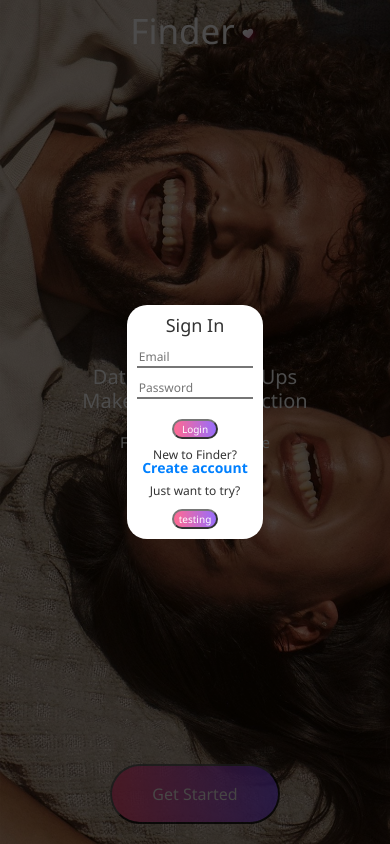
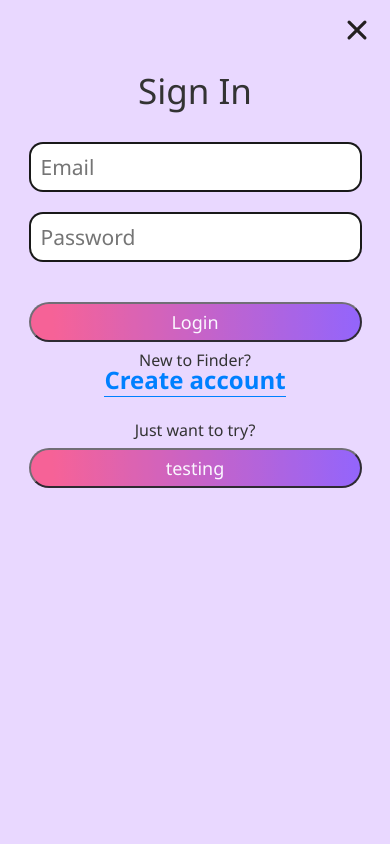
Before and after one commit to evvgenchik/Dating-app, a React (Vite) app in the folder client/: page / in a window 390 px wide. Both pictures are taken after a click on the button "Get Started". Built offline with nearby package versions, Linux system fonts and the light colour scheme; no server answers.

Commit message:
improve login modal and home

```diff
--- a/client/src/components/Login/Login.tsx
+++ b/client/src/components/Login/Login.tsx
@@ -65,6 +65,10 @@ const Login = ({ modalActive, setModalActive, setIsLoading }) => {
   const handleChange = (e: ChangeEvent<HTMLInputElement>) => {
     const { value, name } = e.target;
 
+    console.log(value);
+    console.log(name);
+
+
     setAuthData((prevState) => ({
       ...prevState,
       [name]: value,
@@ -80,18 +84,21 @@ const Login = ({ modalActive, setModalActive, setIsLoading }) => {
               Authorization successfull
               <img className='check-mark' src={checkRed} alt='check mark' />
             </h2>
+
             <h3 className='success-text'>
-              Welocome, <span className={styles.name}>{user.firstName}</span>!
+              Welcome, <span className={styles.name}>{user.firstName}</span>!
               <p>Hope you are enjoy our app</p>
             </h3>
           </div>
         ) : (
           <div className={styles.login}>
             <h2 className={styles.modalTitle}>Sign In</h2>
+
             <form
               onSubmit={(e) => handleSubmit(e)}
               className={styles.modalfrom}
-            >
+              >
+
               <label className={styles.modallabel}>
                 <input
                   className={styles.modalinput}
@@ -100,8 +107,9 @@ const Login = ({ modalActive, setModalActive, setIsLoading }) => {
                   name='email'
                   value={authData.email}
                   onChange={handleChange}
-                />
+                  />
               </label>
+
               <label className={styles.modallabel}>
                 <input
                   className={styles.modalinput}
@@ -110,33 +118,37 @@ const Login = ({ modalActive, setModalActive, setIsLoading }) => {
                   name='password'
                   value={authData.password}
                   onChange={handleChange}
-                />
+                  />
               </label>
               <span className={styles.error}>{authError}</span>
+
               <MyButton type='submit' className='modal-btn'>
                 Login
               </MyButton>
             </form>
-            <p className={styles.modalSignup}>
+
+            <div className={styles.modalSignup}>
               New to Finder?
               <br />
+
               <NavLink className={styles.createAcc} to='signup'>
                 Create account
               </NavLink>
-            </p>
-            <p className={styles.modalSignup}>
-              Just want to try?
-              <br />
-              <br />
+            </div>
+
+            <div className={styles.modalTesting}>
+              <p className={styles.testingText}>Just want to try?</p>
+
               <MyButton
-                onClick={(e: FormEvent<HTMLFormElement>) =>
-                  handleSubmit(e, true)
+                onClick={
+                  (e: FormEvent<HTMLFormElement>) =>
+                    handleSubmit(e, true)
                 }
                 className='modal-btn'
-              >
+                >
                 testing
               </MyButton>
-            </p>
+            </div>
           </div>
         )}
       </Modal>
--- a/client/src/components/Login/login.module.scss
+++ b/client/src/components/Login/login.module.scss
@@ -1,3 +1,4 @@
+
 .modalTitle {
   font-size: 40rem;
 }
@@ -7,22 +8,34 @@
   flex-direction: column;
   gap: 20rem;
   align-items: center;
-}
 
-.modalinput {
-  outline: 0;
-  border-width: 0 0 2px;
-  width: 100%;
+  .modallabel {
+    width: 100%;
+  }
 
-  &:focus {
-    border-color: blueviolet;
+  .modalinput {
+    outline: 0;
+    border: 2rem solid rgba(0,0,0,.9);
+    border-radius: 7rem;
+    padding-left: 10rem;
+    width: 300rem;
+    height: 40rem;
+
+    &:focus {
+      border-color: blueviolet;
+    }
   }
 }
 
 .createAcc {
   color: #0080ff;
+  border-bottom: 1rem solid #0080ff;
   font-size: 24rem;
-  font-weight: 600
+  font-weight: 600;
+
+  &:hover {
+    opacity: 0.6;
+  }
 }
 
 .login {
@@ -31,6 +44,7 @@
   gap: 30rem;
   padding: 20rem;
   font-size: 18rem;
+  width: 100%;
 }
 
 .error {
@@ -51,7 +65,7 @@
     font-size: 16rem;
 
     .createAcc {
-      font-size: 18rem;
+      font-size: 20rem;
     }
 
     .modalTitle {
@@ -60,6 +74,10 @@
 
     .modalfrom {
       gap: 15rem;
+
+      .modalinput {
+        width: 250rem;
+      }
     }
 
     .error {
@@ -69,24 +87,40 @@
   }
 }
 
-@media (max-width:576px) {
+@media (max-width:586px) {
   .login {
     display: flex;
     flex-direction: column;
     gap: 10rem;
     padding: 10rem;
-    font-size: 12rem;
-
-    .createAcc {
-      font-size: 14rem;
-    }
 
     .modalTitle {
-      font-size: 18rem;
+      font-size: 35rem;
     }
 
     .modalfrom {
-      gap: 10rem;
+      margin-top: 20rem;
+      gap: 20rem;
+
+
+      .modalinput {
+        border-radius: 14rem;
+        height: 50rem;
+        width: 90%;
+        font-size: 21rem;
+      }
+    }
+
+    .createAcc {
+      font-size: 24rem;
+    }
+
+    .modalTesting {
+      margin-top: 20rem;
+
+      .testingText {
+        margin-bottom: 10rem;
+      }
     }
   }
 }
--- a/client/src/components/Modal/Modal.module.scss
+++ b/client/src/components/Modal/Modal.module.scss
@@ -23,8 +23,8 @@
   text-align: center;
   transform: scale(0);
   border-radius: 20rem;
-  background-color: #fff;
-  width: 35vw;
+  background-color: #e9d8ff;
+  width: 400rem;
   transition: 0.8s all;
 }
 
@@ -32,17 +32,42 @@
   transform: scale(1);
 }
 
-
 .closeButton {
   position: absolute;
-  top: 3%;
+  top: 10rem;
   right: 2%;
   width: 7%;
   cursor: pointer;
   border: none;
   background-color: transparent;
+  width: 40rem;
 
   .closeButtonImg {
     width: 100%;
   }
 }
+
+@media (max-width:768px) {
+  .content {
+    width: 300rem;
+
+    .closeButton {
+      width: 30rem;
+    }
+  }
+}
+
+@media (max-width:586px) {
+  .content {
+    display: flex;
+    justify-content: center;
+    width: 100%;
+    height: 100%;
+    padding-top: 60rem;
+    border-radius: 0;
+
+    .closeButton {
+      width: 50rem;
+    }
+  }
+}
--- a/client/src/components/UI/Button/MyButton.module.scss
+++ b/client/src/components/UI/Button/MyButton.module.scss
@@ -29,28 +29,16 @@
   display: block;
 }
 
-@media (max-width:768px) {
+@media (max-width:586px) {
   .modal-btn {
-    font-size: 12rem;
     padding: 3rem 5rem;
     min-width: 40rem;
+    height: 40rem;
+    width: 90%;
   }
 
-  .home-button {
-    font-size: 22rem;
-    padding: 21rem 45rem;
-  }
-}
-
-@media (max-width:576px) {
-  .modal-btn {
-    font-size: 10rem;
-    padding: 3rem 5rem;
-    min-width: 40rem;
-  }
-
-  .home-button {
-    font-size: 16rem;
+  .home-btn {
+    font-size: 20rem;
     padding: 20rem 40rem;
   }
 
--- a/client/src/components/UI/Loader/Loader.module.scss
+++ b/client/src/components/UI/Loader/Loader.module.scss
@@ -3,7 +3,7 @@
   font-family: sans-serif;
   height: 100vh;
   width: 100vw;
-  background-color: rgba(0, 0, 0, 0.6);
+  //background-color: rgba(0, 0, 0, 0.9);
   position: fixed;
   top: 0;
   left: 0;
--- a/client/src/pages/Home/Home.module.scss
+++ b/client/src/pages/Home/Home.module.scss
@@ -39,7 +39,7 @@
   height: 60rem;
 }
 
-.title {
+.logo{
   font-size: 94rem;
   display: flex;
   align-items: center;
@@ -47,7 +47,7 @@
   text-align: center;
 }
 
-.topTitle {
+.title{
   font-size: 75rem;
   text-align: center;
   flex: 0 0 auto;
@@ -96,7 +96,7 @@
   font-weight: 700;
 }
 
-@media (max-width:992px) {
+@media (max-width:1201px) {
   .container {
     max-width: 786px;
     font-size: 16rem;
@@ -107,11 +107,11 @@
     height: 30rem;
   }
 
-  .title {
+  .logo{
     font-size: 64rem;
   }
 
-  .topTitle {
+  .title{
     font-size: 55rem;
   }
 
@@ -120,7 +120,56 @@
   }
 }
 
-@media (max-width:768px) {
+@media (max-width:1024px) {
+  .container {
+    padding: 10rem 5rem 20rem;
+  }
+
+  .image {
+    width: 30rem;
+    height: 30rem;
+  }
+
+  .logo{
+    font-size: 64rem;
+    display: flex;
+    align-items: center;
+    gap: 5rem;
+    text-align: center;
+    color: rgb(255 254 253);
+  }
+
+  .subtitle {
+    font-size: 27rem;
+  }
+
+  .title{
+    font-size: 45rem;
+  }
+
+  .login {
+    display: flex;
+    flex-direction: column;
+    gap: 20rem;
+    padding: 10rem;
+    font-size: 16rem;
+
+    .modalTitle {
+      font-size: 20rem;
+    }
+
+    .modalfrom {
+      gap: 15rem;
+    }
+
+    .error {
+      color: red;
+      font-size: 14rem;
+    }
+  }
+}
+
+@media (max-width:850px) {
   .wrapper {
     background-image: url('../../assets/Home/fon_768.jpg');
   }
@@ -135,21 +184,21 @@
     height: 30rem;
   }
 
-  .topTitle {
-    font-size: 35rem;
-  }
-
-  .subtitle {
-    font-size: 20rem;
-  }
-
-  .title {
+  .logo{
     font-size: 64rem;
     display: flex;
     align-items: center;
     gap: 5rem;
     text-align: center;
     color: rgb(255 254 253);
+  }
+
+  .title{
+    font-size: 35rem;
+  }
+
+  .subtitle {
+    font-size: 20rem;
   }
 
   .login {
@@ -175,22 +224,21 @@
 }
 
 @media (max-width:576px) {
-
   .image {
     width: 20rem;
     height: 20rem;
   }
 
-  .title {
+  .logo{
     font-size: 35rem;
   }
 
-  .topTitle {
-    font-size: 20rem;
+  .title{
+    font-size: 23rem;
   }
 
   .subtitle {
-    font-size: 15rem;
+    font-size: 20rem;
   }
 
   .login {
--- a/client/src/pages/Home/Home.tsx
+++ b/client/src/pages/Home/Home.tsx
@@ -13,21 +13,18 @@ const Home = () => {
     <div className={styles.wrapper}>
       <div className={styles.container}>
         <main className={styles.main}>
-          <h1 className={styles.title}>
+          <h1 className={styles.logo}>
             Finder
             <img className={styles.image} src={heart} alt='heart' />
           </h1>
           <div className={styles.content}>
-            <h2 className={styles.topTitle}>
+            <h2 className={styles.title}>
               Dating for Grown Ups <br />
               Make a Real Connection
             </h2>
             <h2 className={styles.subtitle}>Find The Chosen One</h2>
           </div>
-          <MyButton
-            className='home-button'
-            onClick={() => setModalActive(true)}
-          >
+          <MyButton className='home-btn' onClick={() => setModalActive(true)}>
             Get Started
           </MyButton>
         </main>
```
Also changed, not shown: client/.eslintrc.cjs, 1 other file (tests, documents, lock files or other folders).
